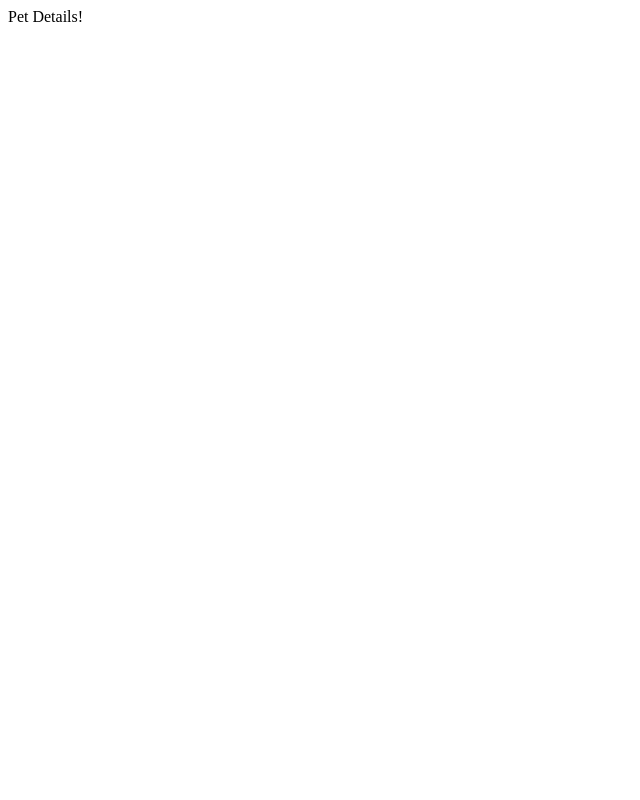
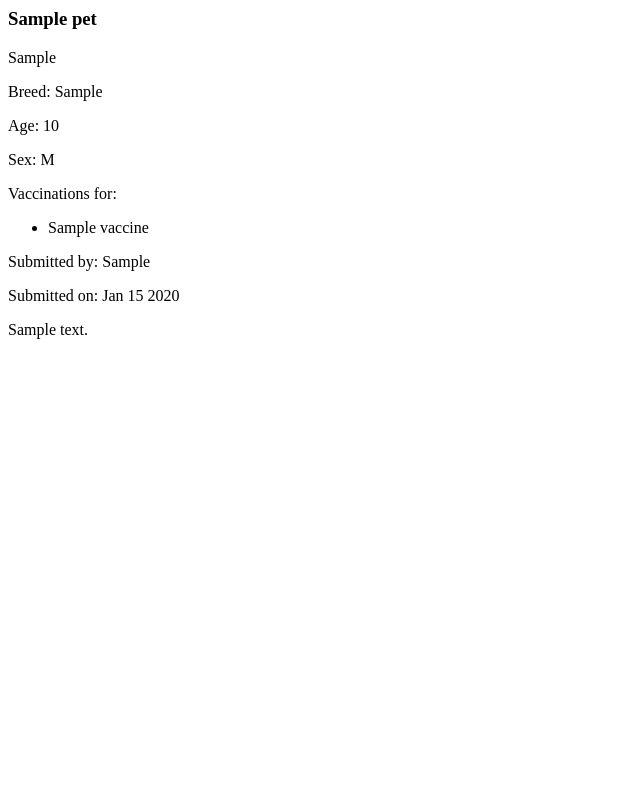
Before and after one commit to hasanmehmood/pets-crm-django, a Django app: page /adoptions/1/ in a window 1280 px wide. Before the commit the part shown is almost empty. Shown: the whole page, without its empty margins (0-640 px from the left). Run offline with Django 3.2, Linux system fonts and the light colour scheme; tables that the repository leaves empty hold one stand-in row (values such as "Sample post").

Commit message:
update templates to display some date on views from the db

```diff
--- a/adoptions/templates/pet_details.html
+++ b/adoptions/templates/pet_details.html
@@ -1 +1,26 @@
-Pet Details!
+<div>
+  <h3>{{ pet.name }}</h3>
+  <p>{{ pet.species }}</p>
+  {% if pet.breed %}
+    <p>Breed: {{pet.breed}}</p>
+  {% endif %}
+  {% if pet.age %}
+    <p>Age: {{pet.age}}</p>
+  {% endif %}
+  {% if pet.sex %}
+    <p>Sex: {{pet.sex}}</p>
+  {% endif %}
+
+  {% if pet.vaccinations.all %}
+    <p>Vaccinations for:</p>
+    <ul>
+      {% for vaccine in pet.vaccinations.all %}
+        <li>{{ vaccine.name }}</li>
+      {% endfor %}
+    </ul>
+  {% endif %}
+
+  <p>Submitted by: {{ pet.submitter }}</p>
+  <p>Submitted on: {{ pet.submission_date|date:"M d Y" }}</p>
+  <p>{{ pet.description }}</p>
+</div>
```
Also changed, not shown: adoptions/templates/home.html (+14 -1 lines).
